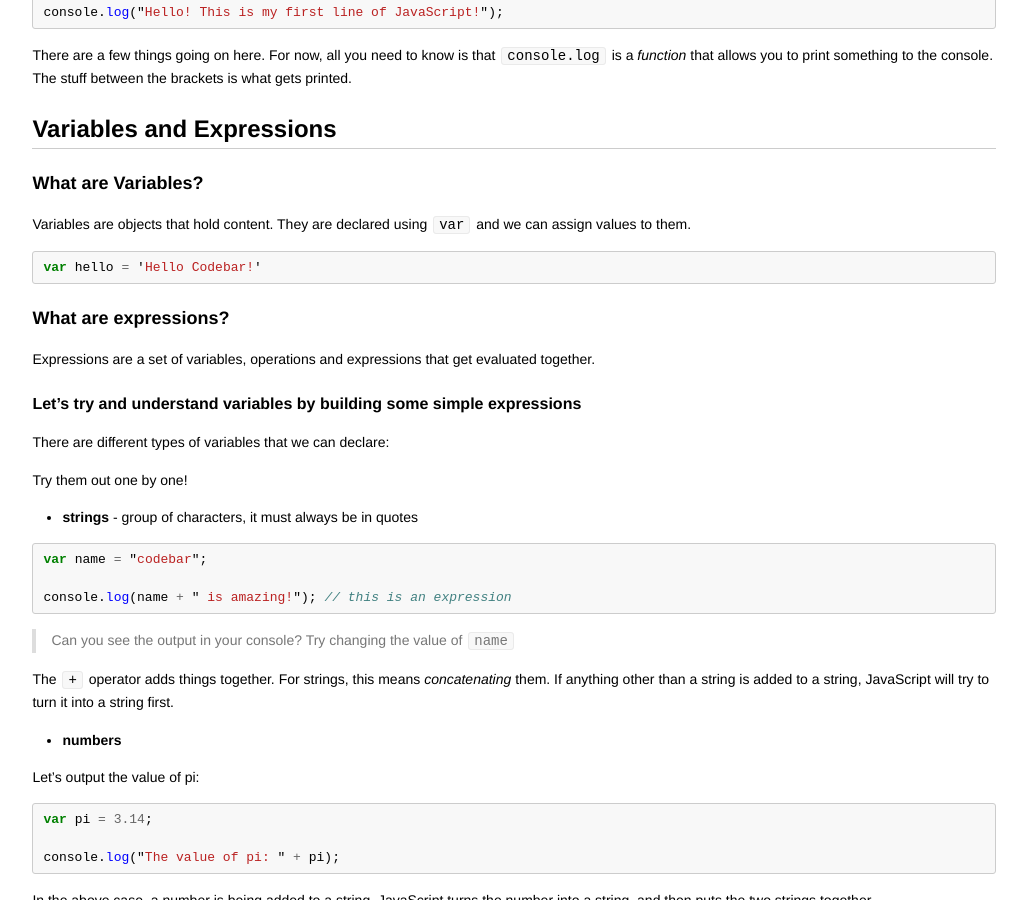
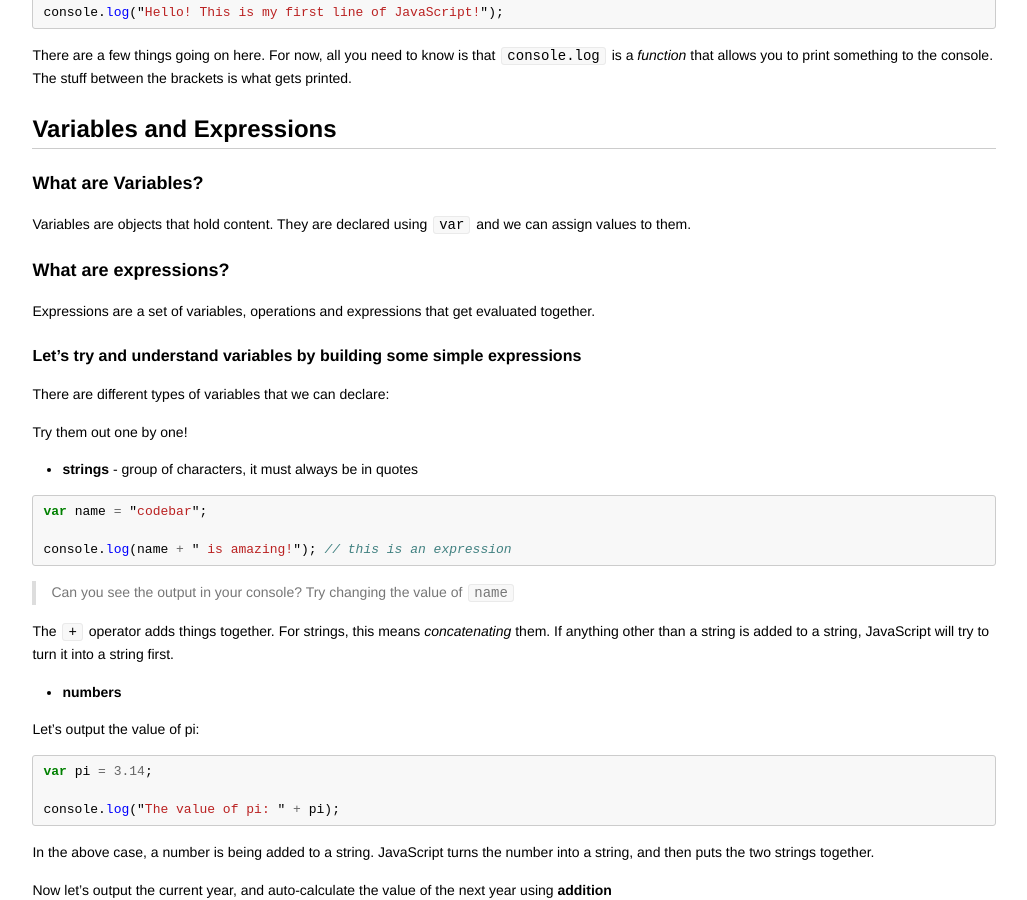
Before and after one commit to codebar/tutorials, a Jekyll site: the page built from js/lesson1/tutorial.md, in a window 1280 px wide and 900 px high, scrolled down 2570 px. Shown: the whole window, without its empty margins (126-1153 px from the left). Built offline with Jekyll 4.4.1, drawn with Linux system fonts in a browser that asks for light colours; Markdown is read by kramdown in place of the engine named in the settings.

Commit message:
small changes

````diff
--- a/js/lesson1/tutorial.md
+++ b/js/lesson1/tutorial.md
@@ -62,9 +62,6 @@ There are a few things going on here. For now, all you need to know is that `con
 ### What are Variables?
 
 Variables are objects that hold content. They are declared using `var` and we can assign values to them.
-```js
-var hello = 'Hello Codebar!'
-```
 
 ### What are expressions?
 
````
